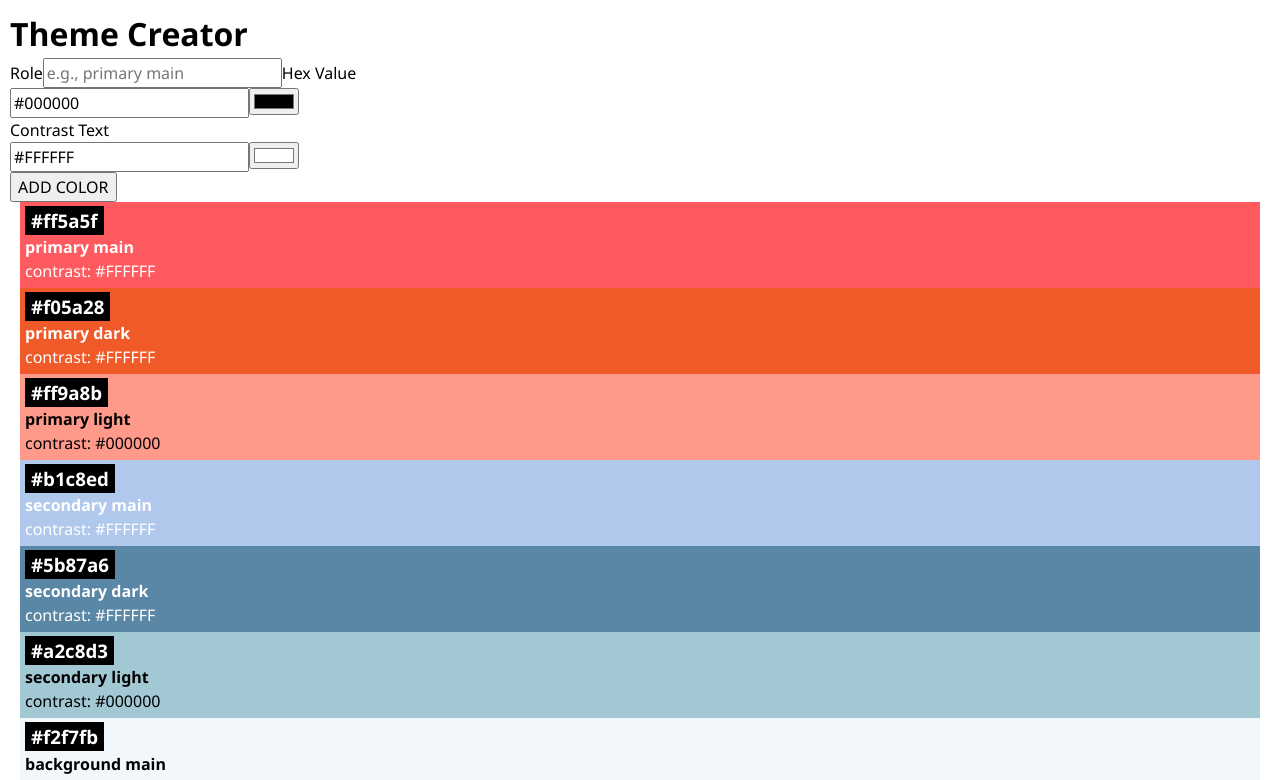
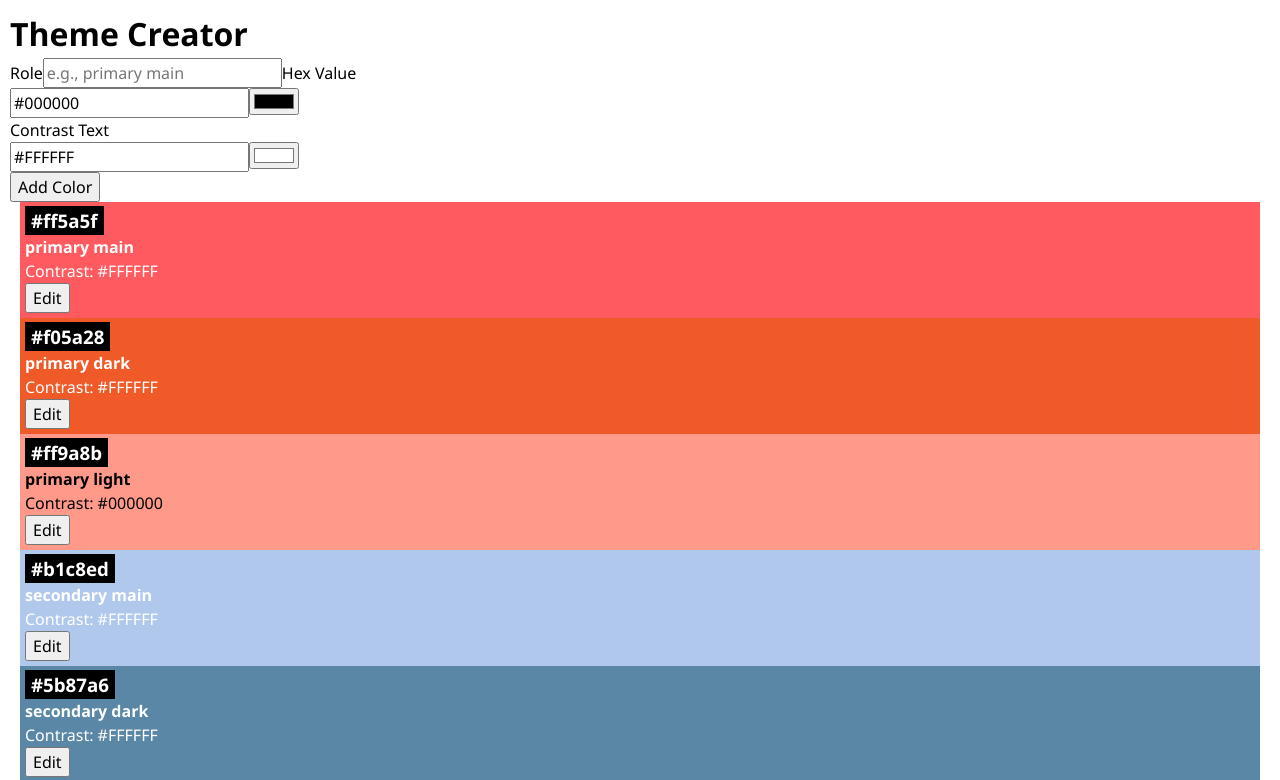
Before and after one commit to alohafhell/Theme-Creator, a React (Vite) app: page / in a window 1280 px wide. Shown: the top 780 px of the page. Built offline with nearby package versions, Linux system fonts and the light colour scheme.

Commit message:
edit colors done

```diff
--- a/src/App.jsx
+++ b/src/App.jsx
@@ -5,24 +5,31 @@ import { useState } from "react";
 import ColorForm from "./Components/Color/ColorForm";
 
 function App() {
-  const [colors, setColors] = useState(initialColors);
+  const [colors, setColors] = useState(initialColors); //  color data inide state
 
+  // add new color
   const addColor = (color) => {
-    setColors([color, ...colors]);
+    setColors([color, ...colors]); // adds the new color top of the list
+  };
+
+  // updating  existing color by matching  id
+  const updateColor = (updatedColor) => {
+    setColors((prevColors) =>
+      prevColors.map(
+        (color) => (color.id === updatedColor.id ? updatedColor : color) // updates color by matching id
+      )
+    );
   };
 
   return (
     <>
       <h1>Theme Creator</h1>
-      <ColorForm onSubmitColor={addColor} />
-
+      <ColorForm onSubmitColor={addColor} /> {/* form to add a new color */}
       {colors.map((color) => (
-        <Color key={color.id} color={color} />
+        <Color key={color.id} color={color} onUpdateColor={updateColor} />
       ))}
     </>
   );
 }
 
 export default App;
-
-console.log("Find Issue 1");
--- a/src/Components/Color/Color.jsx
+++ b/src/Components/Color/Color.jsx
@@ -1,17 +1,52 @@
 import "./Color.css";
+import { useState } from "react";
+import ColorForm from "./ColorForm";
 
-export default function Color({ color }) {
+export default function Color({ color, onUpdateColor }) {
+  const [isEditing, setIsEditing] = useState(false); // toggle between edit mode and view mode
+
+  // enable editing when the edit button is clicked
+  const handleEdit = () => {
+    setIsEditing(true); // Set isEditing to true to show the form
+  };
+
+  // cancel editing when the cancel button is clicked
+  const handleCancel = () => {
+    setIsEditing(false); // set isEditing to false so it hides the form
+  };
+
+  //  color update and send it to the parent component
+  const handleUpdateColor = (updatedColor) => {
+    onUpdateColor(updatedColor); // pass the updated color to the parent comp
+    setIsEditing(false); // close the edit form after updating the color
+  };
+
   return (
     <div
       className="color-card"
       style={{
-        background: color.hex,
-        color: color.contrastText,
+        background: color.hex, // setting background to the color's hex value
+        color: color.contrastText, // setting text color to the colors contrastText
       }}
     >
       <h3 className="color-card-headline">{color.hex}</h3>
       <h4>{color.role}</h4>
-      <p>contrast: {color.contrastText}</p>
+      <p>Contrast: {color.contrastText}</p>
+      <button onClick={handleEdit}>Edit</button>{" "}
+      {/* Edit button triggers edit mode */}
+      {/* Show the form only when isEditing is true */}
+      {isEditing && (
+        <div className="edit-form">
+          <ColorForm
+            onSubmitColor={handleUpdateColor} // pass handleUpdateColor to submit updated color
+            initialRole={color.role} // pass the colors current role
+            initialHex={color.hex} // pass the colors current hex
+            initialContrastText={color.contrastText} // pass the colors current contrastText
+            id={color.id} // pass the colors id for updates
+          />
+          <button onClick={handleCancel}>Cancel</button> {/* cancel edit */}
+        </div>
+      )}
     </div>
   );
 }
--- a/src/Components/Color/ColorForm.jsx
+++ b/src/Components/Color/ColorForm.jsx
@@ -1,31 +1,37 @@
 import ColorInput from "./ColorInput";
 import "./ColorForm.css";
-import { useState } from "react";
-import { nanoid } from "nanoid";
+import { useEffect, useState } from "react"; // import useEffect for resetting state
 
-export default function ColorForm({ onSubmitColor }) {
-  const [role, setRole] = useState("");
-  const [hex, setHex] = useState("#000000");
-  const [contrastText, setConstrastText] = useState("#FFFFFF");
+export default function ColorForm({
+  onSubmitColor,
+  initialRole = "",
+  initialHex = "#000000",
+  initialContrastText = "#FFFFFF",
+  id, // color ID passed for editing
+}) {
+  const [role, setRole] = useState(initialRole); // state for role
+  const [hex, setHex] = useState(initialHex); // state for hex color
+  const [contrastText, setConstrastText] = useState(initialContrastText); // state for contrast text
+
+  // to reset form values when props change (for editing)
+  useEffect(() => {
+    setRole(initialRole); // reset role state
+    setHex(initialHex); // reset hex value
+    setConstrastText(initialContrastText); // reset contrast text
+  }, [initialRole, initialHex, initialContrastText]);
 
   const handleSubmit = (event) => {
     event.preventDefault();
 
-    //new color creation from values
-    const newColor = {
-      id: nanoid(),
+    // creating the updated color
+    const updatedColor = {
+      id, // passing the existing id to update the color
       role,
       hex,
       contrastText,
     };
 
-    //new color for parent comp
-    onSubmitColor(newColor);
-
-    //reset form after submitting
-    setRole("");
-    setHex("#000000");
-    setConstrastText("#FFFFFF");
+    onSubmitColor(updatedColor); // submiting the updated color to the parent comp
   };
 
   return (
@@ -34,31 +40,28 @@ export default function ColorForm({ onSubmitColor }) {
         Role
         <input
           type="text"
-          id="role"
-          onChange={(e) => setRole(e.target.value)}
+          value={role}
+          onChange={(e) => setRole(e.target.value)} // update role state
           placeholder="e.g., primary main"
         />
       </label>
-
       <label>
         Hex Value
         <br />
         <ColorInput
-          id="hex"
           value={hex}
-          onChange={(e) => setHex(e.target.value)}
+          onChange={(e) => setHex(e.target.value)} // update hex state
         />
       </label>
-
       <label htmlFor="contrastText">
         Contrast Text
         <ColorInput
-          id="contrastText"
           value={contrastText}
-          onChange={(e) => setConstrastText(e.target.value)}
+          onChange={(e) => setConstrastText(e.target.value)} // update contrastText state
         />
       </label>
-      <button>ADD COLOR</button>
+      <button>{initialRole ? "Update Color" : "Add Color"}</button>{" "}
+      {/* button text will depend on if its editing or adding */}
     </form>
   );
 }
--- a/src/Components/Color/ColorInput.jsx
+++ b/src/Components/Color/ColorInput.jsx
@@ -1,5 +1,3 @@
-import { useState } from "react";
-
 export default function ColorInput({ id, value, onChange }) {
   return (
     <div>
```
